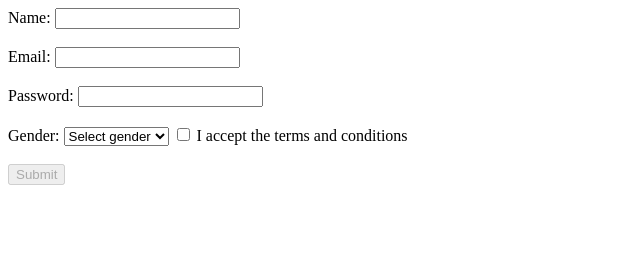
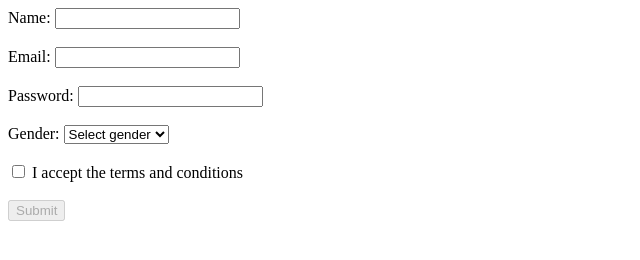
Before and after one commit to acciojob/form-validation-and-submission-vedantkherade, a website: page main.html in a window 1280 px wide. Shown: the whole page, without its empty margins (0-640 px from the left). Drawn offline with Linux system fonts and the light colour scheme.

Commit message:
created a submission

```diff
--- a/main.html
+++ b/main.html
@@ -19,13 +19,13 @@
     <input type="password" id="password" name="password" required><br><br>
 
     <label for="gender">Gender:</label>
-    <select id="gender" name="gender" required><br><br>
+    <select id="gender" name="gender" required>
       <option value="">Select gender</option>
       <option value="Male">Male</option>
       <option value="Female">Female</option>
       <option value="Other">Other</option>
     </select>
-
+<br><br>
     <label>
       <input type="checkbox" id="terms" name="terms"> I accept the terms and conditions
     </label><br><br>
```
